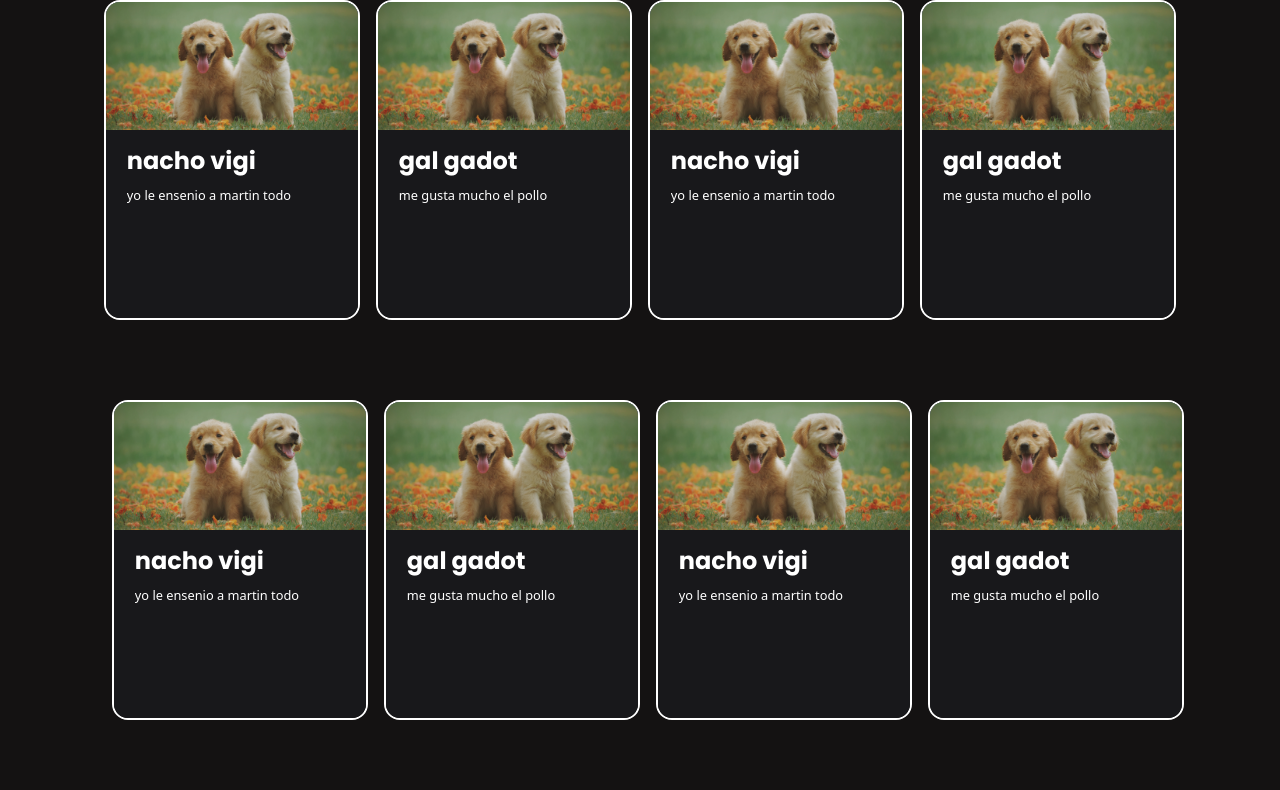
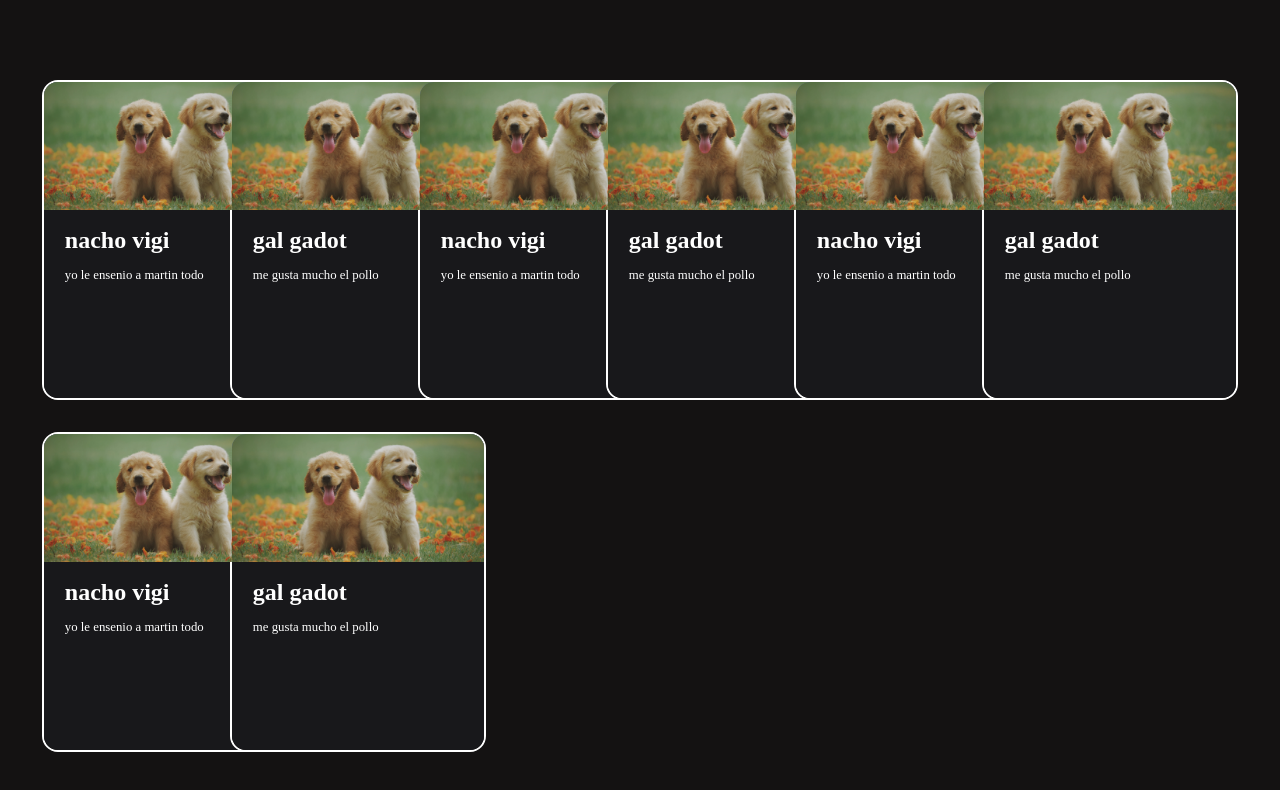
Before and after one commit to martinzutel/domus, a Next.js app: page /cardtest in a window 1280 px wide. Shown: the top 790 px of the page. Built offline with nearby package versions, Linux system fonts and the light colour scheme; a web font is replaced by a local one.

Commit message:
Cardcomponent test page redesign

```diff
--- a/src/app/cardtest/page.tsx
+++ b/src/app/cardtest/page.tsx
@@ -50,7 +50,7 @@ const YourPage = () => {
   ];
 
   return (
-    <div className="flex flex-row flex-wrap justify-center bg-maincolor h-screen space-x-4 px-14 ">
+    <div className="grid gap-x-2 gap-y-8 grid-cols-6 content-start justify-items-center bg-maincolor h-screen px-20 py-20">
       {mockData.map((item, index) => (
         <CardComponent
           key={index}
--- a/src/components/cardcomponent.tsx
+++ b/src/components/cardcomponent.tsx
@@ -13,8 +13,8 @@ const CardComponent: React.FC<CardComponentProps> = ({ title, description, image
         <Image src={image} layout="fill" objectFit="cover" objectPosition="center" quality={100} alt="hero"/>
       </div>
       <div className="w-full bg-zinc-900 p-[1.3rem]">
-        <p className="text-white font-bold text-[1.5rem] leading-[1.2rem] font-poppins mb-[1rem]">{title}</p>
-        <p className="text-white text-[0.8rem] font-poppin line-clamp-6">{description}</p>
+        <p className="text-white font-bold text-[1.5rem] leading-[1.2rem] font-sofia-pro mb-[1rem]">{title}</p>
+        <p className="text-white text-[0.8rem] font-sofia-pro line-clamp-6">{description}</p>
       </div>
     </div>
   );
```
Lines whose indentation alone changed are shown as unchanged.
